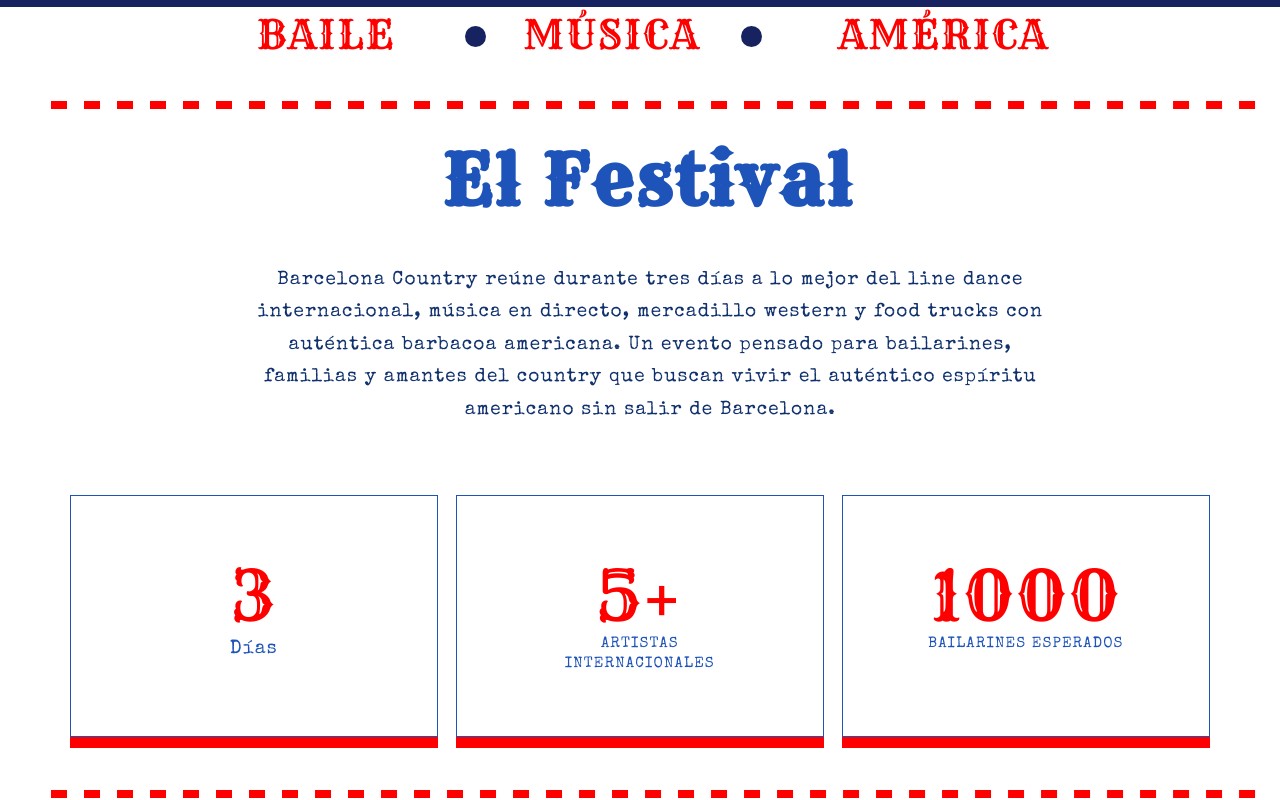
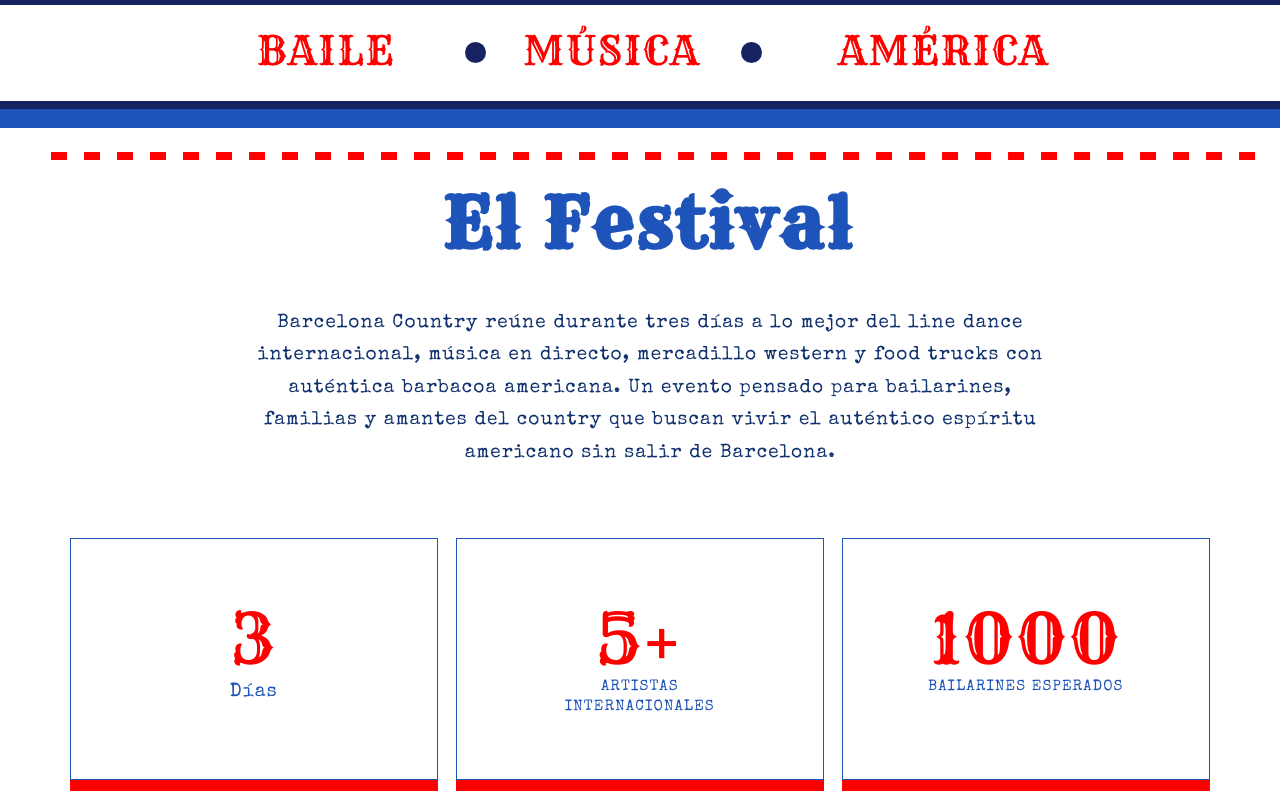
Before and after one commit to samilososami/barcelonacountry, a React (Vite) app: page / in a window 1280 px wide. Shown: the part 880-1680 px from the top of the page. Built offline with nearby package versions, Linux system fonts and the light colour scheme; no server answers.

Commit message:
Adjust festival spacing

```diff
--- a/src/main.tsx
+++ b/src/main.tsx
@@ -403,29 +403,29 @@ const artistLayouts: Omit<Artist, "name" | "role" | "body">[] = [
   {
     image: "/assets/artist-pol.png",
     x: 54.69,
-    y: 1824.84
+    y: 1899.84
   },
   {
     image: "/assets/artist-algaly.png",
     x: 456.23,
-    y: 1824.84,
+    y: 1899.84,
     imageFit: "stretch"
   },
   {
     image: "/assets/artist-david.png",
     x: 857.77,
-    y: 1824.84
+    y: 1899.84
   },
   {
     image: "/assets/artist-montse.png",
     x: 59.82,
-    y: 2635.5,
+    y: 2710.5,
     imageFit: "montse"
   },
   {
     image: "/assets/artist-jonathan.png",
     x: 461.36,
-    y: 2635.5,
+    y: 2710.5,
     imageFit: "jonathan"
   }
 ];
--- a/src/styles.css
+++ b/src/styles.css
@@ -73,7 +73,7 @@ h3 {
 
 .page {
   width: 100vw;
-  min-height: calc(5447px * var(--figma-scale));
+  min-height: calc(5522px * var(--figma-scale));
   overflow-x: hidden;
   background: var(--blue);
 }
@@ -81,7 +81,7 @@ h3 {
 .stage {
   position: relative;
   width: 100vw;
-  height: calc(5447px * var(--figma-scale));
+  height: calc(5522px * var(--figma-scale));
   margin: 0;
   overflow: hidden;
 }
@@ -91,7 +91,7 @@ h3 {
   left: 50%;
   top: 0;
   width: 1280px;
-  height: 5447px;
+  height: 5522px;
   background: var(--blue);
   transform: translateX(-50%) scale(var(--figma-scale));
   transform-origin: top center;
@@ -481,7 +481,7 @@ h3 {
   left: -10.52px;
   top: 876.86px;
   width: 1290.52px;
-  height: 80px;
+  height: 112px;
   color: var(--red);
   font-family: "Rye", serif;
   font-size: 40px;
@@ -496,15 +496,17 @@ h3 {
   left: calc(-1 * var(--edge-bleed));
   top: 0;
   width: calc(1290.52px + (2 * var(--edge-bleed)));
-  height: 80px;
+  height: 112px;
   background: #ffffff;
-  border: 10px solid var(--navy);
+  border-top: 8px solid var(--navy);
+  border-bottom: 8px solid var(--navy);
+  box-sizing: border-box;
   z-index: 0;
 }
 
 .triad-word {
   position: absolute;
-  top: 19.04px;
+  top: 35.04px;
   height: 50px;
   z-index: 1;
   transition:
@@ -536,7 +538,7 @@ h3 {
 
 .triad-dot {
   position: absolute;
-  top: 29.6px;
+  top: 45.6px;
   width: 21px;
   height: 21px;
   border-radius: 999px;
@@ -561,9 +563,9 @@ h3 {
 .festival {
   position: absolute;
   left: 0;
-  top: 965px;
+  top: 1008px;
   width: 1280px;
-  height: 770px;
+  height: 802px;
   color: var(--blue);
 }
 
@@ -573,7 +575,7 @@ h3 {
   left: calc(-1 * var(--edge-bleed));
   top: 0;
   width: calc(1280px + (2 * var(--edge-bleed)));
-  height: 770px;
+  height: 802px;
   background: #ffffff;
   z-index: 0;
 }
@@ -586,11 +588,11 @@ h3 {
 }
 
 .dotted-top {
-  top: 16px;
+  top: 24px;
 }
 
 .dotted-bottom {
-  top: 705px;
+  top: 725px;
 }
 
 .festival-title {
@@ -684,7 +686,7 @@ h3 {
 
 .red-band {
   left: calc(-1 * var(--edge-bleed));
-  top: 749px;
+  top: 780px;
   width: calc(1280px + (2 * var(--edge-bleed)));
   height: 20.77px;
   background: var(--red);
@@ -789,7 +791,7 @@ h3 {
 
 .location-panel {
   left: calc(-23.82px - var(--edge-bleed));
-  top: 3503.59px;
+  top: 3578.59px;
   width: calc(1327.63px + (2 * var(--edge-bleed)));
   height: 900.3px;
   background: #ffffff;
@@ -798,7 +800,7 @@ h3 {
 
 .location-kicker {
   left: 560.5px;
-  top: 3600.29px;
+  top: 3675.29px;
   width: 159px;
   color: var(--red);
   font-size: 18.75px;
@@ -809,7 +811,7 @@ h3 {
 
 .text-yeehaw {
   left: 265.55px;
-  top: 3642.97px;
+  top: 3717.97px;
   width: 759.85px;
   height: 97.85px;
   color: var(--red);
@@ -820,7 +822,7 @@ h3 {
 
 .text-en-barcelona {
   left: 191.21px;
-  top: 3750.83px;
+  top: 3825.83px;
   width: 805.37px;
   height: 97.85px;
   color: #0048ff;
@@ -830,7 +832,7 @@ h3 {
 
 .map-placeholder {
   left: 144.46px;
-  top: 3882.63px;
+  top: 3957.63px;
   width: 991.08px;
   height: 424.57px;
   background: #d9d9d9;
@@ -896,7 +898,7 @@ h3 {
 
 .date-banner {
   left: 273.21px;
-  top: 4403.9px;
+  top: 4478.9px;
   width: 795.94px;
   height: 137.91px;
   overflow: hidden;
@@ -925,17 +927,17 @@ h3 {
 
 .date-star-left {
   left: 359.2px;
-  top: 4413.5px;
+  top: 4488.5px;
 }
 
 .date-star-right {
   left: 880.9px;
-  top: 4413.5px;
+  top: 4488.5px;
 }
 
 .text-date {
   left: 477.15px;
-  top: 4429.15px;
+  top: 4504.15px;
   width: 324.74px;
   color: #ffffff;
   font-size: 34.62px;
@@ -947,7 +949,7 @@ h3 {
 
 .text-mantente {
   left: 83.7px;
-  top: 4567px;
+  top: 4642px;
   width: 1112.61px;
   height: 95px;
   color: #ffffff;
@@ -957,7 +959,7 @@ h3 {
 
 .contact-form {
   left: 0;
-  top: 4712px;
+  top: 4787px;
   width: 1280px;
   height: 340px;
 }
@@ -1071,7 +1073,7 @@ h3 {
 
 .footer {
   left: 0;
-  top: 5122px;
+  top: 5197px;
   width: 1280px;
   height: 324.59px;
   background: transparent;
```
